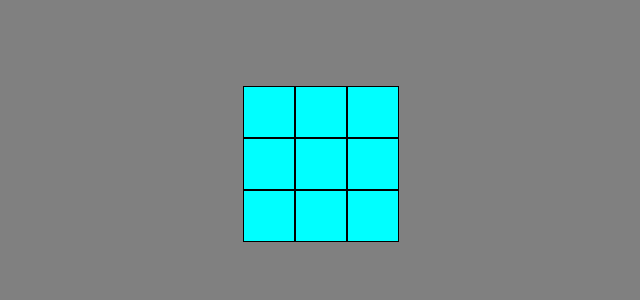
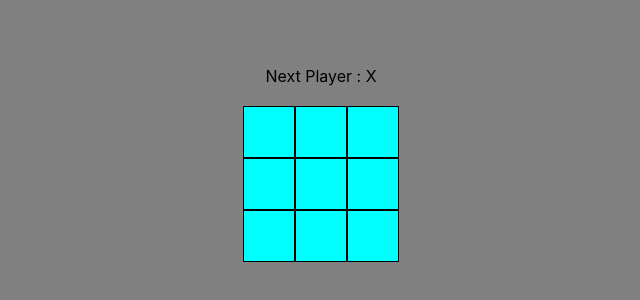
Before and after one commit to amineenim/tictacGame, a React (Create React App) app: page / in a window 1280 px wide. Shown: the part 236-536 px from the top of the page, without its empty margins (319-959 px from the left). Built offline with nearby package versions, Linux system fonts and the light colour scheme.

Commit message:
adding status for the game so the user can only play his turn if ther's no winner for the game, and adding a status that displays the game status if thers's a winner or the next player if the game is still going

```diff
--- a/src/components/Board.js
+++ b/src/components/Board.js
@@ -10,14 +10,25 @@ function Board(){
 
     // function that handles clicking on a given square
     function handleSquareClick(i){
+        // each time a square is clicked verify if it's not already filled
+        // or if there's a winner if that's true return and so nothing
+        if (squares[i] || getWinner(squares)){
+            return ;
+        }
         // create a copy of the squares array
         let newSquares = squares.slice();
-        newSquares[i] = 'X';
+        xIsNext ? newSquares[i] = 'X' : newSquares[i] = 'O' ;
         setSquares(newSquares);
+        setXIsNext(!xIsNext);
     };
-
+    let status;
+    let winner = getWinner(squares);
+    winner ? status = 'Game over, the winner is : ' + winner : status = 'Next Player : ' + (xIsNext ? 'X' : 'O') ;
     return (
     <div className="board">
+        <div className="game-status">
+            {status}
+        </div>
          <div className="board-row">
             <Square value = {squares[0]} onSquareClick = {() => handleSquareClick(0)} />
             <Square value = {squares[1]} onSquareClick = {() => handleSquareClick(1)} />
@@ -38,3 +49,25 @@ function Board(){
 };
 
 export default Board;
+
+// function that cheks if there's a winner and returns it
+function getWinner(squares){
+    const winner_combinations = [
+        [0, 1, 2],
+        [3, 4, 5],
+        [6, 7, 8],
+        [0, 3, 6],
+        [1, 4, 7],
+        [2, 5, 8],
+        [0, 4, 8],
+        [2, 4, 6]
+    ]
+
+    for(let i = 0; i < winner_combinations.length ; i++){
+        const [a, b, c] = winner_combinations[i];
+        if (squares[a] && squares[a] === squares[b] && squares[a] === squares[c]){
+            return squares[a];
+        }
+    }
+    return null;
+};
--- a/src/components/styles/Board.css
+++ b/src/components/styles/Board.css
@@ -1,8 +1,11 @@
 .board{
     display: flex;
-    background-color: red;
     flex-direction: column;
+    align-items: center;
 }
 .board-row {
     display: flex;
 }
+.game-status {
+    margin-bottom: 20px;
+}
```
